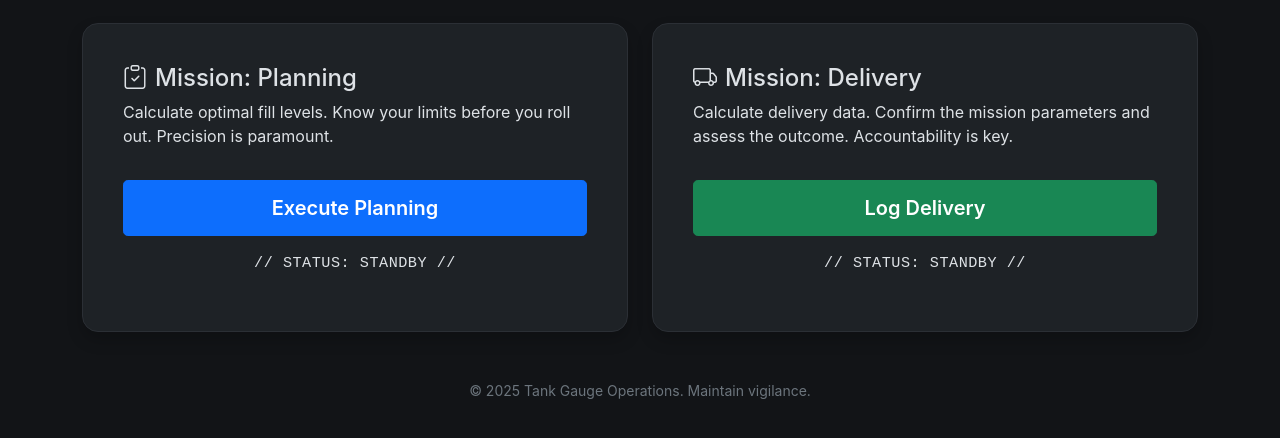
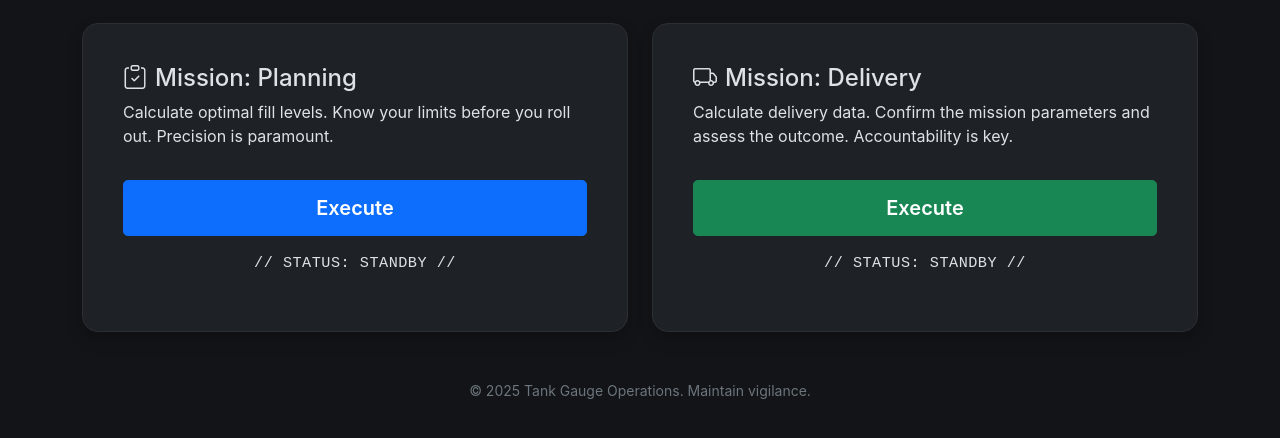
Before and after one commit to ShaggyBadger/Pretreip_flask, a Flask app: page /tankgauge/ in a window 1280 px wide. Shown: the part 186-624 px from the top of the page. Run offline with Flask 3, Linux system fonts and the light colour scheme; the visitor is signed in with stand-in values (Sample User, id 1); parts of the project's set-up code (start-up, migrations or seed data) failed here and were passed over; some libraries are stand-ins or nearby versions.

Commit message:
finally fixed stuff. I did the last one on the wrong server

```diff
--- a/tankGauge_app/templates/tankGauge/home.html
+++ b/tankGauge_app/templates/tankGauge/home.html
@@ -23,7 +23,7 @@
           <a
             href="/tankgauge/planning"
             class="btn btn-primary btn-lg w-100 mt-3"
-            >Execute Planning</a
+            >Execute</a
           >
           <p class="mono text-muted text-center mt-3 small">
             // STATUS: STANDBY //
@@ -44,7 +44,7 @@
             the outcome. Accountability is key.
           </p>
           <a href="/delivery" class="btn btn-success btn-lg w-100 mt-3"
-            >Log Delivery</a
+            >Execute</a
           >
           <p class="mono text-muted text-center mt-3 small">
             // STATUS: STANDBY //
```
